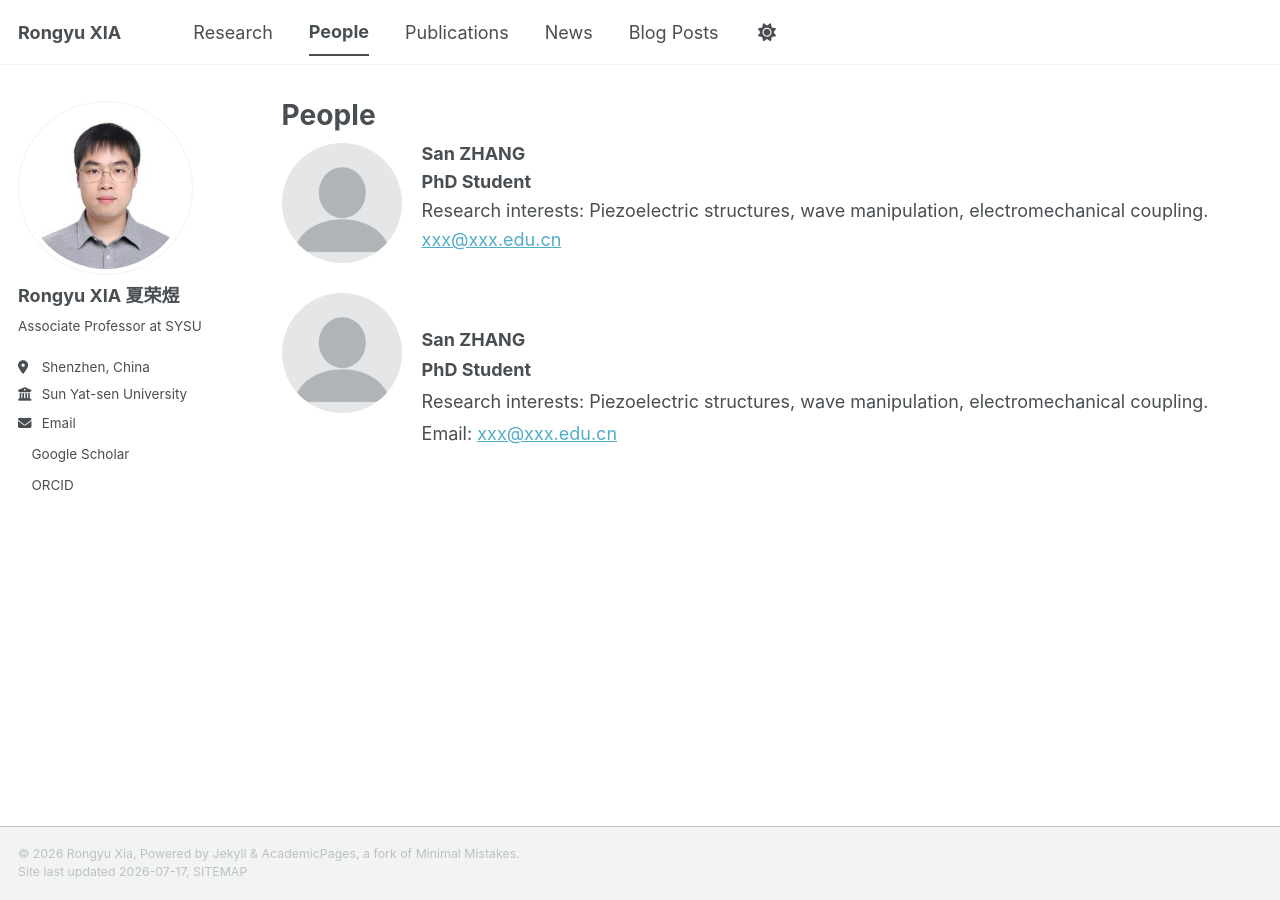
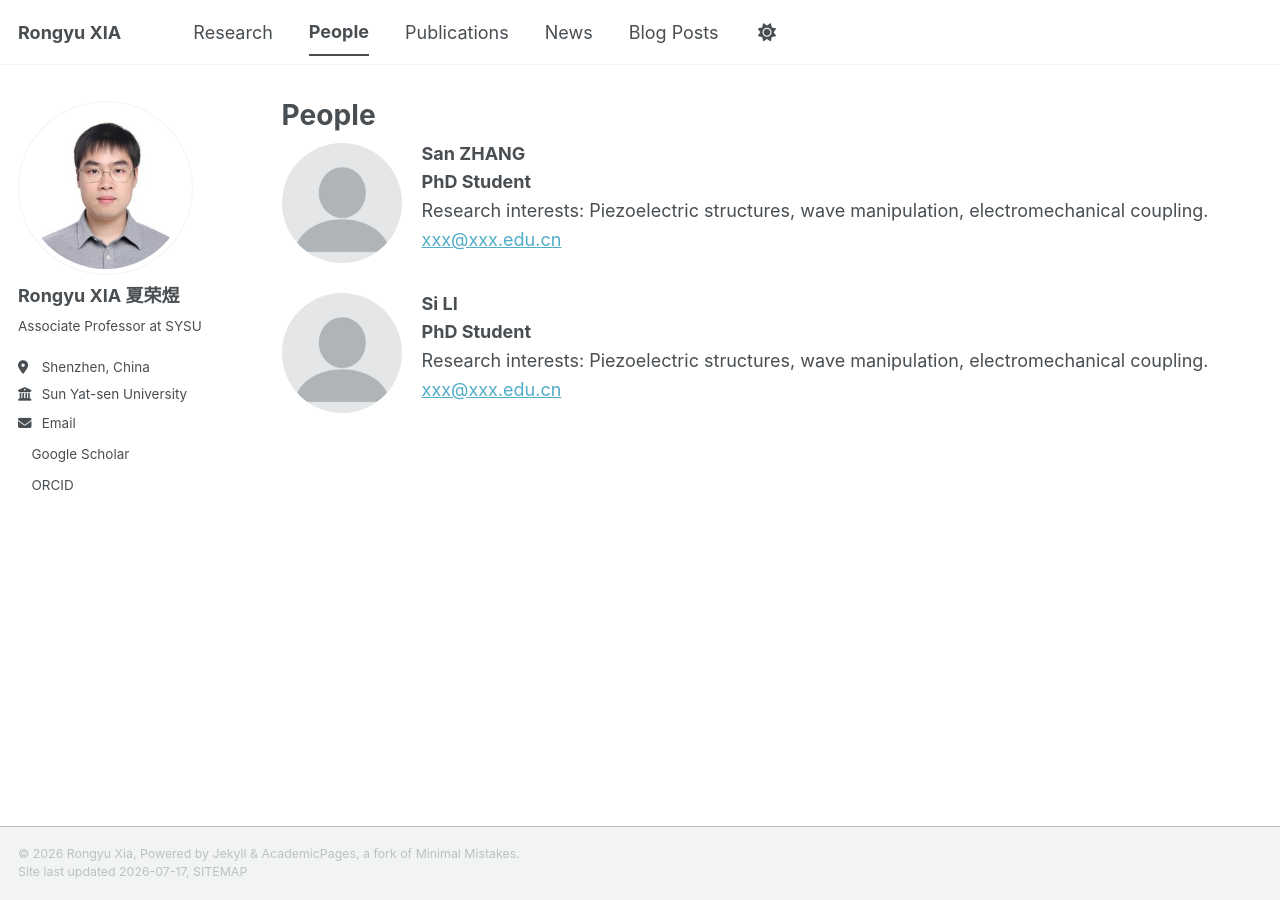
Before and after one commit to RongyuXia/rongyuxia.github.io, a Jekyll site: the page built from _pages/people.html, in a window 1280 px wide. Built offline with Jekyll 4.4.1, drawn with Linux system fonts in a browser that asks for light colours; a style sheet for code colours, icons or effects is not loaded.

Commit message:
Update people.html

```diff
--- a/_pages/people.html
+++ b/_pages/people.html
@@ -6,7 +6,6 @@ author_profile: true
 ---
 
 <div style="display:flex; align-items:flex-start; gap:20px; margin-bottom:30px;">
-
   <img src="/images/profile.png"
        style="
        width:120px;
@@ -15,37 +14,29 @@ author_profile: true
        border-radius:50%;
        flex-shrink:0;
        ">
-
   <div style="line-height:1.4;">
-
     <h3 style="margin:0 0 4px 0;">
       San ZHANG
     </h3>
-
     <p style="margin:0;">
       <strong>PhD Student</strong>
     </p>
-
     <p style="margin:4px 0;">
       Research interests:
       Piezoelectric structures,
       wave manipulation,
       electromechanical coupling.
     </p>
-
     <p style="margin:4px 0;">
       <a href="mailto:xxx@xxx.edu.cn">
         xxx@xxx.edu.cn
       </a>
     </p>
-
   </div>
-
 </div>
 
 
 <div style="display:flex; align-items:flex-start; gap:20px; margin-bottom:30px;">
-
   <img src="/images/profile.png"
        style="
        width:120px;
@@ -54,31 +45,23 @@ author_profile: true
        border-radius:50%;
        flex-shrink:0;
        ">
-
-  <div>
-
-    <h3 style="margin-bottom:5px;">
-      San ZHANG
+  <div style="line-height:1.4;">
+    <h3 style="margin:0 0 4px 0;">
+      Si LI
     </h3>
-
     <p style="margin:0;">
       <strong>PhD Student</strong>
     </p>
-
-    <p style="margin:5px 0;">
+    <p style="margin:4px 0;">
       Research interests:
       Piezoelectric structures,
       wave manipulation,
       electromechanical coupling.
     </p>
-
-    <p style="margin:5px 0;">
-      Email:
+    <p style="margin:4px 0;">
       <a href="mailto:xxx@xxx.edu.cn">
         xxx@xxx.edu.cn
       </a>
     </p>
-
   </div>
-
 </div>
```
